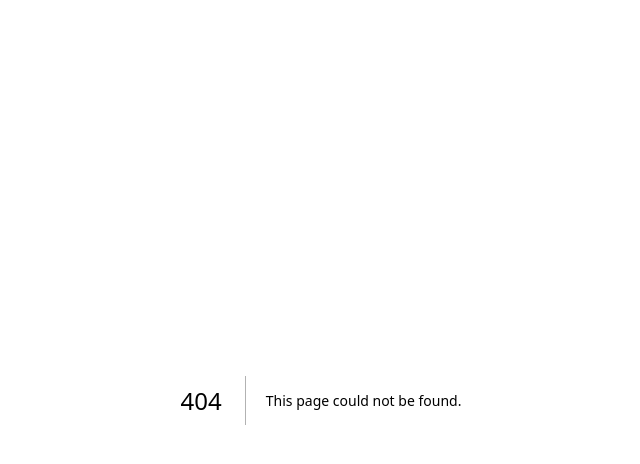
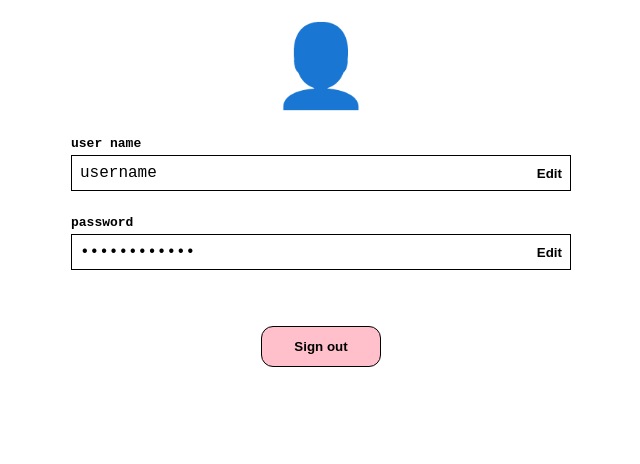
Before and after one commit to Klingsterina/Hop2-vef2-2025, a Next.js app: page /settings in a window 1280 px wide. Before the commit this address had no page. Shown: the top 464 px of the page, without its empty margins (319-959 px from the left). Built offline with nearby package versions, Linux system fonts and the light colour scheme.

Commit message:
settings page & sign out

```diff
--- a/package.json
+++ b/package.json
@@ -13,6 +13,7 @@
     "next-themes": "^0.4.6",
     "react": "^19.0.0",
     "react-dom": "^19.0.0",
+    "react-icons": "^5.5.0",
     "sass": "^1.86.1",
     "stylelint": "^15.11.0",
     "stylelint-config-standard": "^34.0.0"
--- /dev/null
+++ b/src/Styles/settings.scss
@@ -0,0 +1,64 @@
+.settings-page {
+    display: flex;
+    flex-direction: column;
+    align-items: center;
+    gap: 1.5rem;
+    padding: 2rem;
+    font-family: monospace;
+  }
+
+  .settings-avatar {
+    .face {
+      font-size: 5rem;
+      line-height: 1;
+    }
+  }
+
+  .settings-field {
+    display: flex;
+    flex-direction: column;
+    width: 100%;
+    max-width: 500px;
+
+    label {
+      font-weight: bold;
+      margin-bottom: 0.25rem;
+    }
+
+    .field-row {
+      display: flex;
+      justify-content: space-between;
+      align-items: center;
+      border: 1px solid black;
+      padding: 0.5rem;
+
+      input {
+        border: none;
+        background: transparent;
+        font-size: 1rem;
+        font-family: monospace;
+        flex: 1;
+      }
+
+      button {
+        background: none;
+        border: none;
+        font-weight: bold;
+        cursor: pointer;
+      }
+    }
+  }
+
+  .signout-button {
+    margin-top: 2rem;
+    background-color: pink;
+    padding: 0.75rem 2rem;
+    border-radius: 12px;
+    border: 1px solid black;
+    font-weight: bold;
+    cursor: pointer;
+
+    &:hover {
+      background-color: #ffb6c1;
+    }
+  }
--- a/src/app/page.tsx
+++ b/src/app/page.tsx
@@ -3,7 +3,7 @@ import Footer from '../components/Footer/Footer';
 import Header from '../components/Header/Header';
 
 export default function Home() {
-  const isLoggedIn = false;
+  const isLoggedIn = true;
   const username = 'User name';
 
   return (
--- /dev/null
+++ b/src/app/settings/page.tsx
@@ -0,0 +1,42 @@
+'use client';
+
+import { useState } from 'react';
+import '../../Styles/settings.scss';
+
+export default function SettingsPage() {
+  const [username, setUsername] = useState('username');
+  const [password, setPassword] = useState('************');
+
+  const handleSignOut = () => {
+    localStorage.removeItem('token');
+    localStorage.removeItem('user');
+    window.location.href = '/';
+  };
+
+  return (
+    <div className="settings-page">
+      <div className="settings-avatar">
+        <div className="face">👤</div>
+      </div>
+
+      <div className="settings-field">
+        <label>user name</label>
+        <div className="field-row">
+          <input type="text" value={username} readOnly />
+          <button>Edit</button>
+        </div>
+      </div>
+
+      <div className="settings-field">
+        <label>password</label>
+        <div className="field-row">
+          <input type="password" value={password} readOnly />
+          <button>Edit</button>
+        </div>
+      </div>
+      <button onClick={handleSignOut} className="signout-button">
+        Sign out
+      </button>
+    </div>
+  );
+}
```
Also changed, not shown: src/Styles/banner.scss (+66 -1 lines), src/app/register/page.tsx (+25 -3 lines), src/app/signin/page.tsx (+30 -3 lines), src/components/Banner/Banner.tsx (+54 -8 lines), 1 other file (tests, documents, lock files or other folders).
